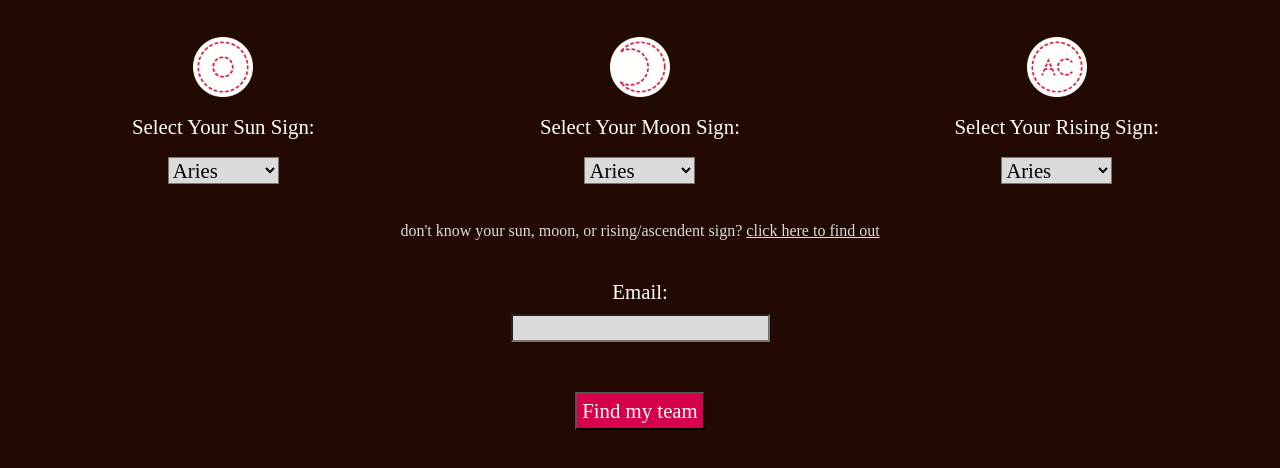
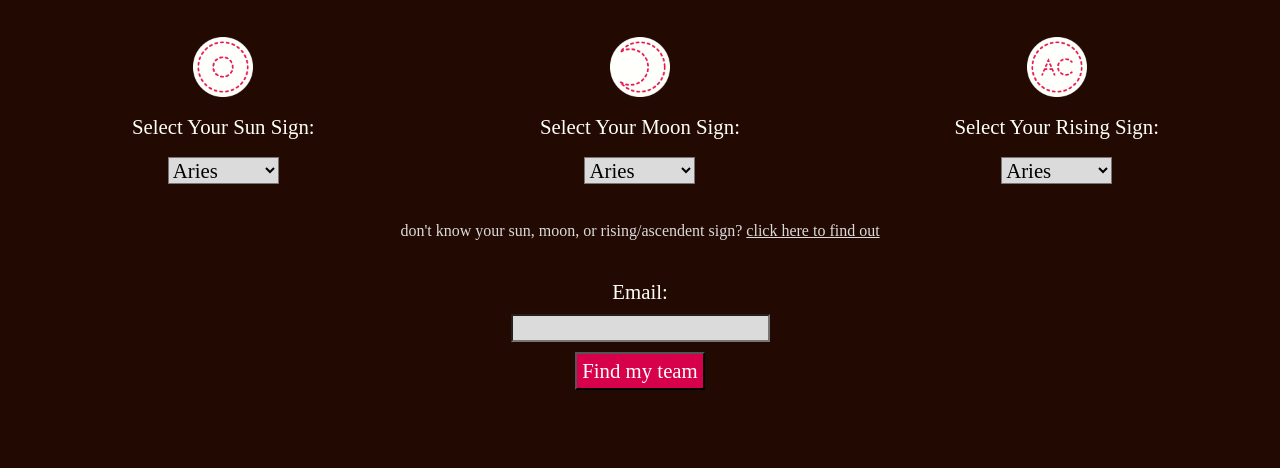
Before and after one commit to bratinstitute/ALLSTARS, a website: page public/index.html in a window 1280 px wide. Shown: the part 186-654 px from the top of the page. Drawn offline with Linux system fonts and the light colour scheme.

Commit message:
changed button padding

```diff
--- a/public/index.html
+++ b/public/index.html
@@ -85,7 +85,7 @@
             <label for="email">Email:</label>
             <div style="padding-top: 10px;"></div>
             <input type="email" id="email" required><br>
-            <div style="padding-top: 50px;"><button type="submit">Find my team</button></div>
+            <div style="padding-top: 10px;"><button type="submit">Find my team</button></div>
         </form>
 
 
```
